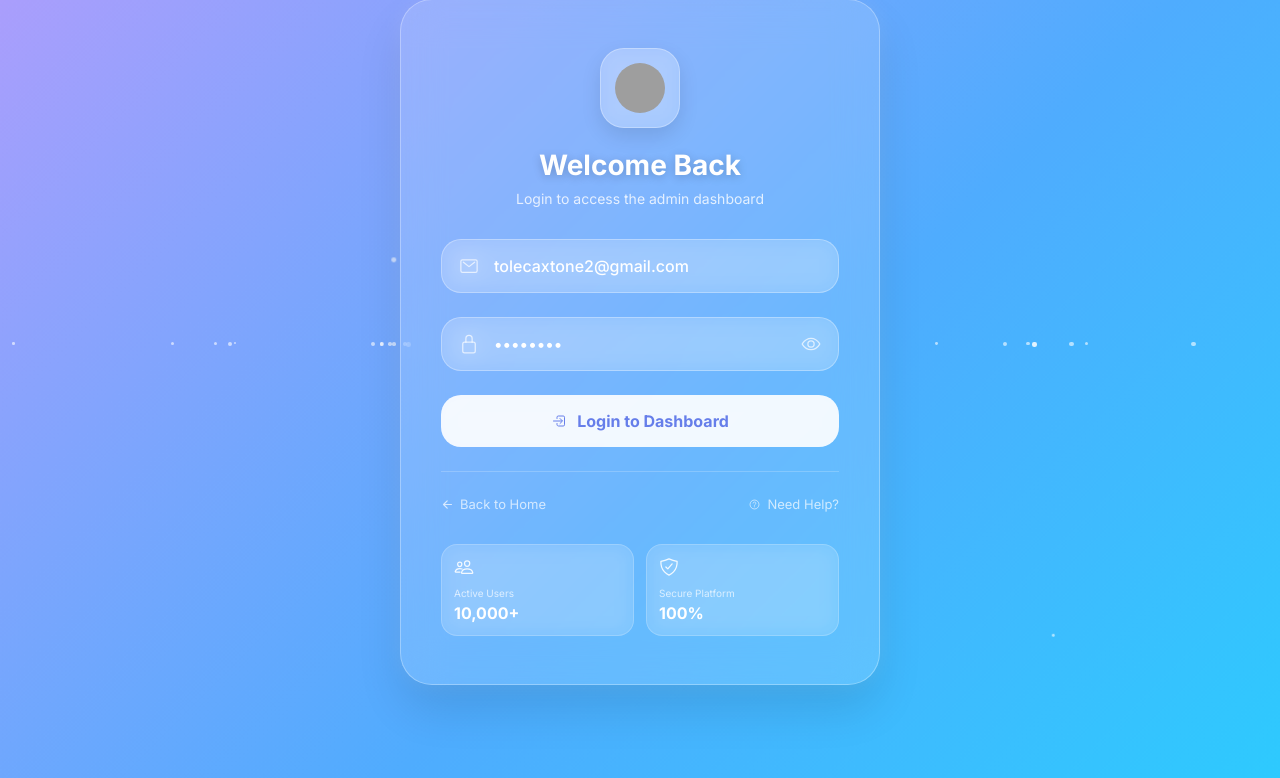
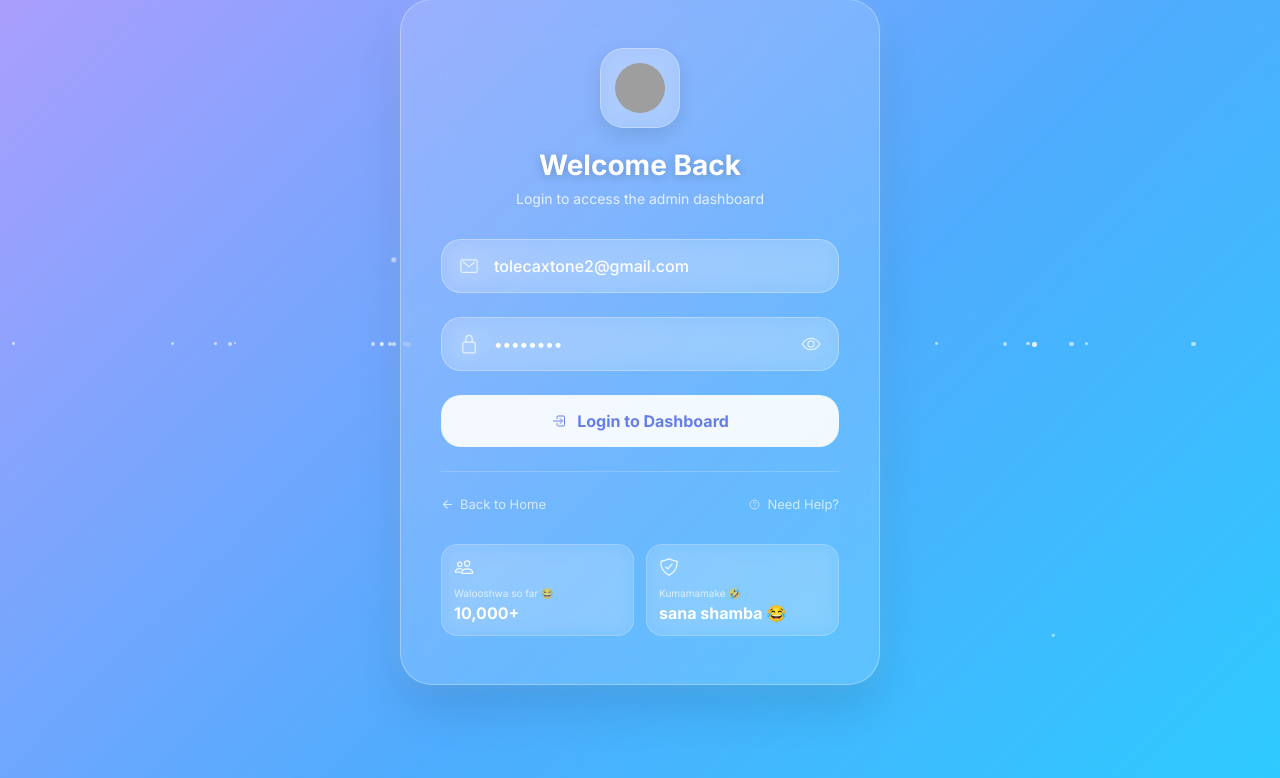
Before and after one commit to ToleInventor/KulaWao, a FastAPI app: page /admin/login in a window 1280 px wide. Shown: the part 58-836 px from the top of the page. Run offline with FastAPI, Linux system fonts and the light colour scheme; parts of the project's set-up code (start-up, migrations or seed data) failed here and were passed over; grey boxes are pictures that could not be loaded.

Commit message:
Update admin login stats labels with new text

```diff
--- a/templates/admin_login.html
+++ b/templates/admin_login.html
@@ -443,13 +443,16 @@ body {
   <div class="stats-preview">
     <div class="stat-preview-card">
       <ion-icon name="people-outline"></ion-icon>
-      <div class="stat-label">Active Users</div>
+      <div class="stat-label">Walooshwa so far
+😂</div>
       <div class="stat-value">10,000+</div>
     </div>
     <div class="stat-preview-card">
       <ion-icon name="shield-checkmark-outline"></ion-icon>
-      <div class="stat-label">Secure Platform</div>
-      <div class="stat-value">100%</div>
+      <div class="stat-label">Kumamamake 🤣 </div>
+      <div class="stat-value">sana shamba
+😂
+</div>
     </div>
   </div>
 </div>
```
